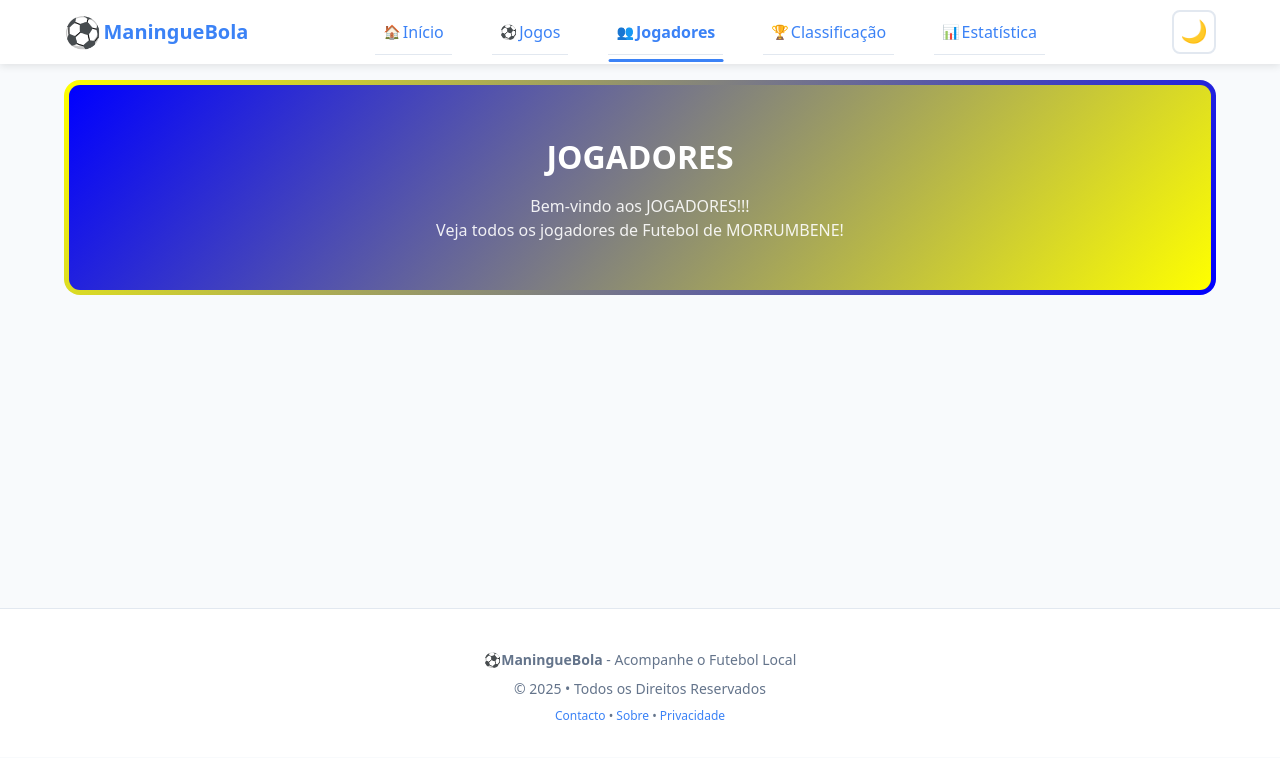
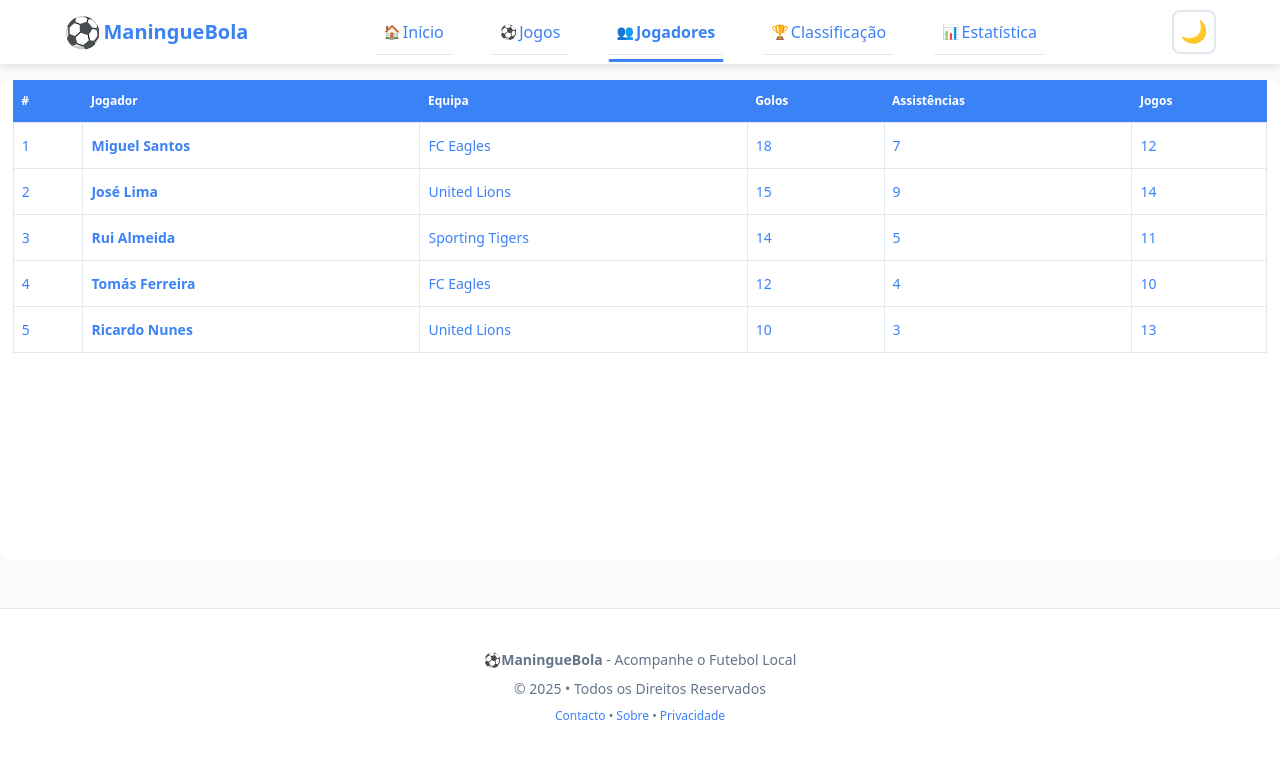
Before and after one commit to Raimundroid/maninguebola, a React (Vite) app: page /jogadores in a window 1280 px wide. Shown: the top 758 px of the page. Built offline with nearby package versions, Linux system fonts and the light colour scheme.

Commit message:
drafted the PlayersPage

```diff
--- a/src/App.jsx
+++ b/src/App.jsx
@@ -10,6 +10,8 @@ import StatisticsPage from "./pages/StatisticsPage/StatisticsPage.jsx";
 import Footer from "./components/Footer/Footer.jsx";
 import "./App.css";
 
+import { players } from "./data/sampleData.js";
+
 function App() {
   return (
     <BrowserRouter>
@@ -20,7 +22,10 @@ function App() {
           <Routes>
             <Route path="/" element={<Homepage />} />
             <Route path="/jogos" element={<MatchesPage />} />
-            <Route path="/jogadores" element={<PlayersPage />} />
+            <Route
+              path="/jogadores"
+              element={<PlayersPage players={players} />}
+            />
             <Route path="/classificacao" element={<StandingsPage />} />
             <Route path="/estatistica" element={<StatisticsPage />} />
           </Routes>
--- /dev/null
+++ b/src/components/PlayersTable/PlayersTable.css
@@ -0,0 +1,32 @@
+.players-container {
+  background: var(--card-bg);
+  border-radius: 12px; /*not noticible due to margin-block: 1rem;*/
+  overflow: hidden;
+  box-shadow: var(--shadow);
+  margin-block: 1rem; /*mine*/
+  min-height: 60vh; /*mine*/
+}
+.players-table {
+  width: 98%; /*og: 100%*/
+  border-collapse: collapse;
+  margin-inline: auto; /*mine*/
+}
+
+th {
+  background: var(--primary);
+  color: white;
+  padding: 12px 8px;
+  text-align: left;
+  font-size: 12px;
+  font-weight: 600;
+}
+td {
+  padding: 12px 8px;
+  border: 1px solid var(--border);
+  font-size: 14px;
+  color: var(--text);
+}
+.position {
+  font-weight: 700;
+  color: var(--primary);
+}
--- /dev/null
+++ b/src/components/PlayersTable/PlayersTable.jsx
@@ -0,0 +1,87 @@
+// ============================================
+// PlayersTable.jsx
+// ============================================
+// Displays top scorers in a table format
+// Props:
+//   - players: array of player objects with stats
+
+import React from "react";
+import "./PlayersTable.css";
+
+const PlayersTable = ({ players }) => {
+  // Ensure players is an array before trying to map over it
+  //   if (!players || players.length === 0) {
+  //     return <div className="players-container">No players data available.</div>;
+  //   }
+  return (
+    <div className="players-container">
+      <table className="players-table">
+        <thead>
+          <tr>
+            <th>#</th>
+            <th>Jogador</th>
+            <th>Equipa</th>
+            <th>Golos</th>
+            <th>Assistências</th>
+            <th>Jogos</th>
+          </tr>
+        </thead>
+
+        <tbody>
+          {players.map((player, index) => (
+            <tr key={player.id}>
+              <td>
+                <span>{index + 1}</span>
+              </td>
+              <td>
+                <strong>{player.name}</strong>
+              </td>
+              <td>{player.team}</td>
+              <td>{player.goals}</td>
+              <td>{player.assists}</td>
+              <td>{player.matches}</td>
+            </tr>
+          ))}
+        </tbody>
+      </table>
+    </div>
+  );
+};
+
+export default PlayersTable;
+
+{
+  /* <div style={styles.container}>
+  <table style={styles.table}>
+    <thead>
+      <tr>
+        <th style={styles.th}>#</th>
+        <th style={styles.th}>Jogador</th>
+        <th style={styles.th}>Equipa</th>
+        <th style={styles.th}>Golos</th>
+        <th style={styles.th}>Assistências</th>
+        <th style={styles.th}>Jogos</th>
+      </tr>
+    </thead>
+
+    <tbody>
+      {players.map((player, index) => (
+        <tr key={player.id || index}>
+
+          <td style={styles.td}>
+            <span style={styles.position}>{index + 1}</span>
+          </td>
+          <td style={styles.td}>
+            <strong>{player.name}</strong>
+          </td>
+          <td style={styles.td}>{player.team}</td>
+          <td style={styles.td}>{player.goals}</td>
+          <td style={styles.td}>{player.assists}</td>
+          <td style={styles.td}>{player.matches}</td>
+
+        </tr>
+      ))}
+    </tbody>
+  </table>
+</div>; */
+}
--- /dev/null
+++ b/src/data/sampleData.js
@@ -0,0 +1,47 @@
+// ============================================
+// PLAYERS DATA
+// ============================================
+// Top scorers list - should be sorted by goals (descending)
+// before: playerData
+export const players = [
+  {
+    id: 1,
+    name: "Miguel Santos",
+    team: "FC Eagles",
+    goals: 18,
+    assists: 7,
+    matches: 12,
+  },
+  {
+    id: 2,
+    name: "José Lima",
+    team: "United Lions",
+    goals: 15,
+    assists: 9,
+    matches: 14,
+  },
+  {
+    id: 3,
+    name: "Rui Almeida",
+    team: "Sporting Tigers",
+    goals: 14,
+    assists: 5,
+    matches: 11,
+  },
+  {
+    id: 4,
+    name: "Tomás Ferreira",
+    team: "FC Eagles",
+    goals: 12,
+    assists: 4,
+    matches: 10,
+  },
+  {
+    id: 5,
+    name: "Ricardo Nunes",
+    team: "United Lions",
+    goals: 10,
+    assists: 3,
+    matches: 13,
+  },
+];
--- a/src/pages/PlayersPage/PlayersPage.jsx
+++ b/src/pages/PlayersPage/PlayersPage.jsx
@@ -1,18 +1,21 @@
 import React from "react";
+import PlayersTable from "../../components/PlayersTable/PlayersTable";
 
-const PlayersPage = () => {
+const PlayersPage = ({ players }) => {
   const styles = {
     thisContainer: { minHeight: "60vh", marginTop: "1rem" },
   };
   return (
-    <div style={styles.thisContainer}>
-      <div className="hero">
-        <h1>JOGADORES</h1>
-        <p>Bem-vindo aos JOGADORES!!!</p>
-        <p>Veja todos os jogadores de Futebol de MORRUMBENE!</p>
-      </div>
-    </div>
+    <>
+      <PlayersTable players={players} />
+    </>
   );
 };
 
 export default PlayersPage;
+
+//  <div className="hero">
+//    <h1>JOGADORES</h1>
+//    <p>Bem-vindo aos JOGADORES!!!</p>
+//    <p>Veja todos os jogadores de Futebol de MORRUMBENE!</p>
+//  </div>;
```
